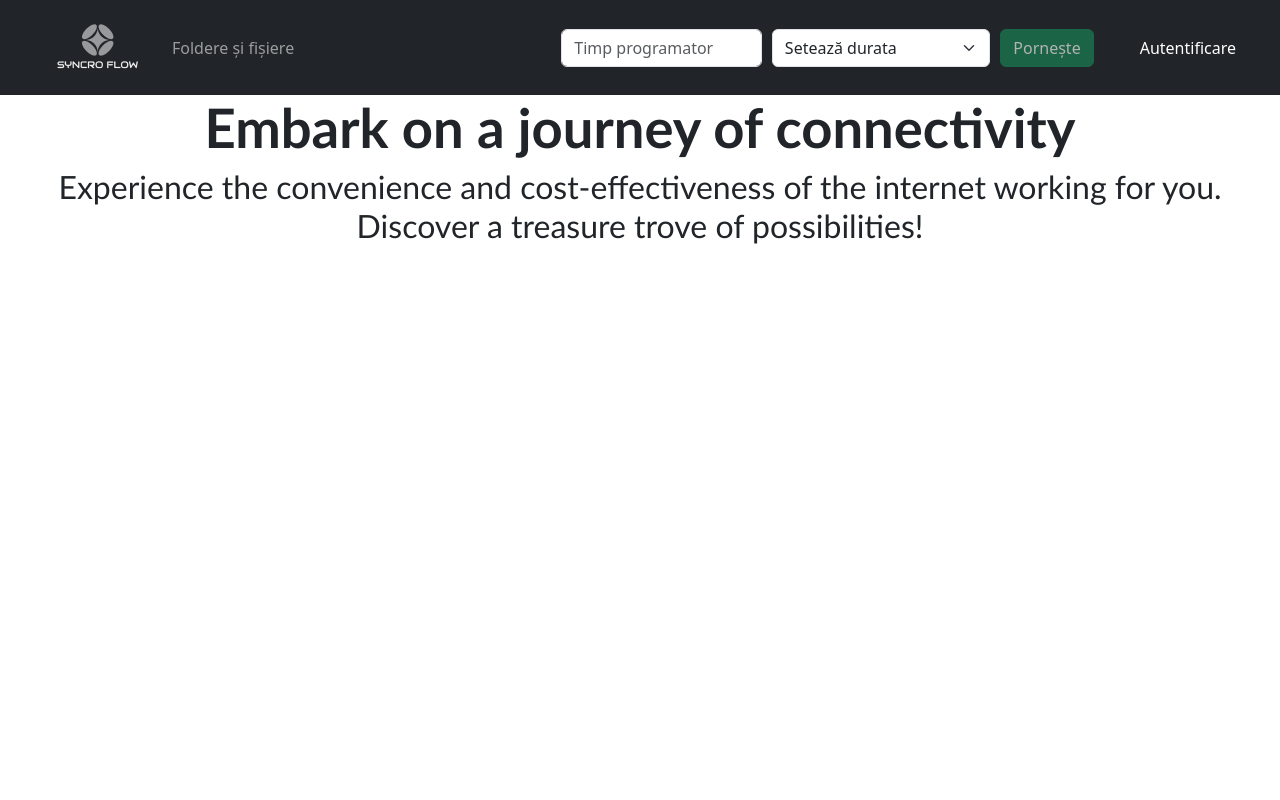
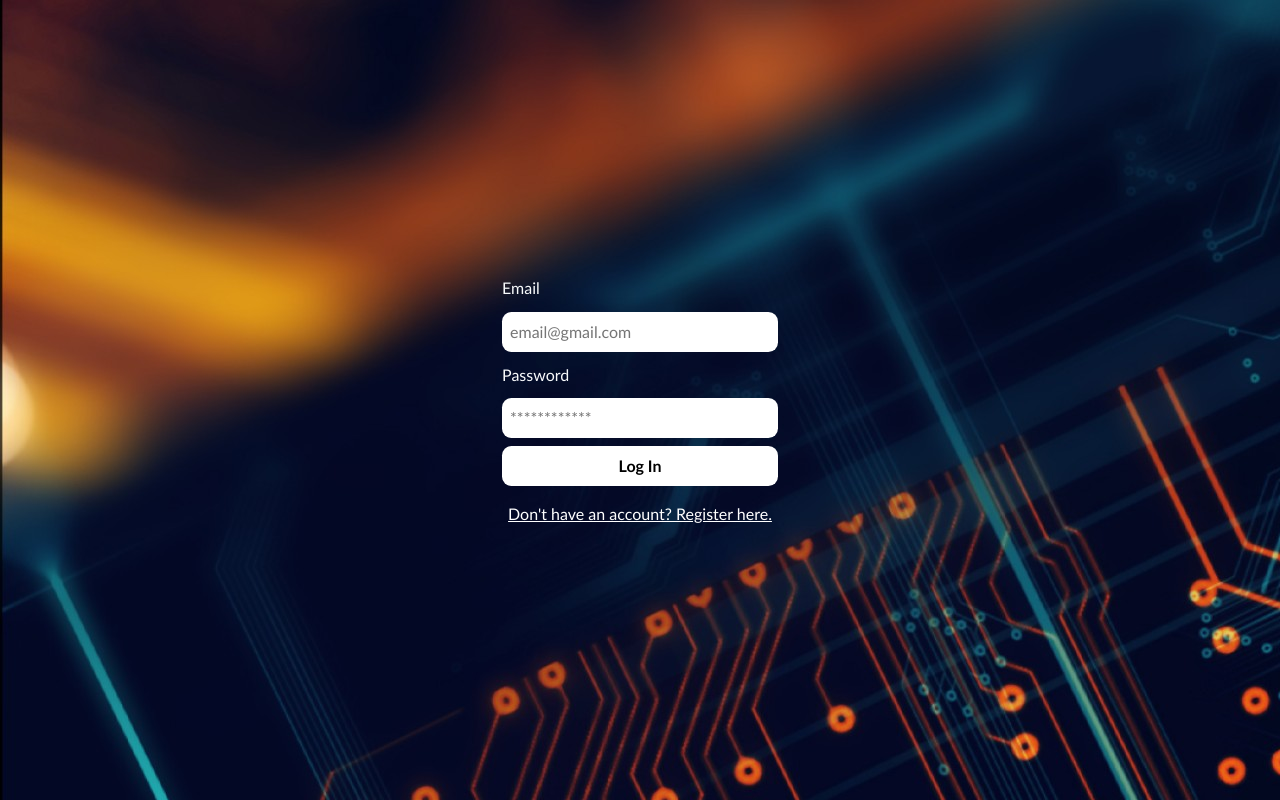
Before and after one commit to Barik99/syncroflow-fe, a React (Vite) app: page / in a window 1280 px wide. Built offline with nearby package versions, Linux system fonts and the light colour scheme.

Commit message:
changed the paths and removed the home page

```diff
--- a/src/Home.tsx
+++ /dev/null
@@ -1,18 +0,0 @@
-import Navigation from "./Navigation";
-
-function Home() {
-  return (
-    <div className="home">
-      <Navigation />
-      <div className="home-text">
-        <h1 className="home-title">Embark on a journey of connectivity</h1>
-        <h2 className="motto">
-          Experience the convenience and cost-effectiveness of the internet
-          working for you. Discover a treasure trove of possibilities!
-        </h2>
-      </div>
-    </div>
-  );
-}
-
-export default Home;
--- a/src/Login.tsx
+++ b/src/Login.tsx
@@ -24,7 +24,7 @@ function Login(props: { onFormSwitch: (arg0: string) => void }) {
 
     if (data) {
       window.localStorage.setItem('email', email);
-      window.location.href = "/";
+      window.location.href = "/rules";
     } else {
       setError("Incorrect email or password. Please try again.");
     }
--- a/src/Navigation.tsx
+++ b/src/Navigation.tsx
@@ -122,7 +122,7 @@ function Navigation() {
         // Clear the user's session
         window.localStorage.removeItem('email');
         // Redirect the user to the login page
-        window.location.href = '/login';
+        window.location.href = '/';
     };
 
     return (
@@ -200,7 +200,7 @@ function Navigation() {
                                         </Nav.Link>
                                     </>
                                 ) : (
-                                    <Nav.Link href="/login">
+                                    <Nav.Link href="/">
                                         <Button className="login-button text-white"
                                                 style={{backgroundColor: 'rgba(0, 0, 0, 0)', border: 'none'}}>
                                             Autentificare
@@ -213,7 +213,7 @@ function Navigation() {
                 </>
             ) : (
                 <Navbar bg="dark" variant="dark">
-                    <Navbar.Brand href="/">
+                    <Navbar.Brand>
                         <img src="..\images\logo.png" alt="logo" className={"site-logo"}/>
                     </Navbar.Brand>
                     <Nav className="mr-auto">
@@ -298,7 +298,7 @@ function Navigation() {
                             </Button>
                         )}
                         {email === null ? (
-                            <Nav.Link href="/login">
+                            <Nav.Link href="/">
                                 <Button className="login-button text-white" style={{backgroundColor: 'rgba(0, 0, 0, 0)', border: 'none'}}>
                                     Autentificare
                                 </Button>
--- a/src/NotFoundPage.tsx
+++ b/src/NotFoundPage.tsx
@@ -2,15 +2,27 @@ import React from 'react';
 import 'bootstrap/dist/css/bootstrap.min.css';
 
 const NotFoundPage = () => {
+    const handleRedirect = () => {
+        // Verificăm dacă utilizatorul este autentificat
+        const email = window.localStorage.getItem('email');
+        // Redirecționăm către pagina corespunzătoare
+        window.location.href = email ? "/rules" : "/";
+    };
+
+    // Verificăm dacă utilizatorul este autentificat
+    const email = window.localStorage.getItem('email');
+    // Setăm textul butonului în funcție de starea de autentificare a utilizatorului
+    const buttonText = email ? "Navighează la reguli" : "Conectează-te";
+
     return (
         <div className="d-flex align-items-center justify-content-center vh-100">
             <div className="text-center">
                 <h1 className="display-1 fw-bold">404</h1>
-                <p className="fs-3"> <span className="text-danger">Opps!</span> Page not found.</p>
+                <p className="fs-3"> <span className="text-danger">Opps!</span> Pagina nu a fost găsită.</p>
                 <p className="lead">
-                    The page you’re looking for doesn’t exist.
+                    Pagina pe care o cauți nu a fost gasită.
                 </p>
-                <a href="/" className="btn btn-primary">Go Home</a>
+                <button onClick={handleRedirect} className="btn btn-primary">{buttonText}</button>
             </div>
         </div>
     );
--- a/src/Register.tsx
+++ b/src/Register.tsx
@@ -25,7 +25,7 @@ function Register(props: { onFormSwitch: (arg0: string) => void }) {
 
     if (data) {
       setNotification("Your account has been registered successfully!"); // Add this line
-      window.location.href = "/login";
+      window.location.href = "/";
     } else {
       setError("The account could not be registered");
     }
--- a/src/Rules.tsx
+++ b/src/Rules.tsx
@@ -325,7 +325,7 @@ function Rules() {
             </div>
           </Toast>
           <div className="d-flex justify-content-center">
-            <div className="d-flex justify-content-center my-3 w-50">
+            <div className="search-reset-container">
               <Form.Control
                   type="search"
                   placeholder="Caută o regulă"
```
Also changed, not shown: src/main.tsx (+4 -9 lines).
